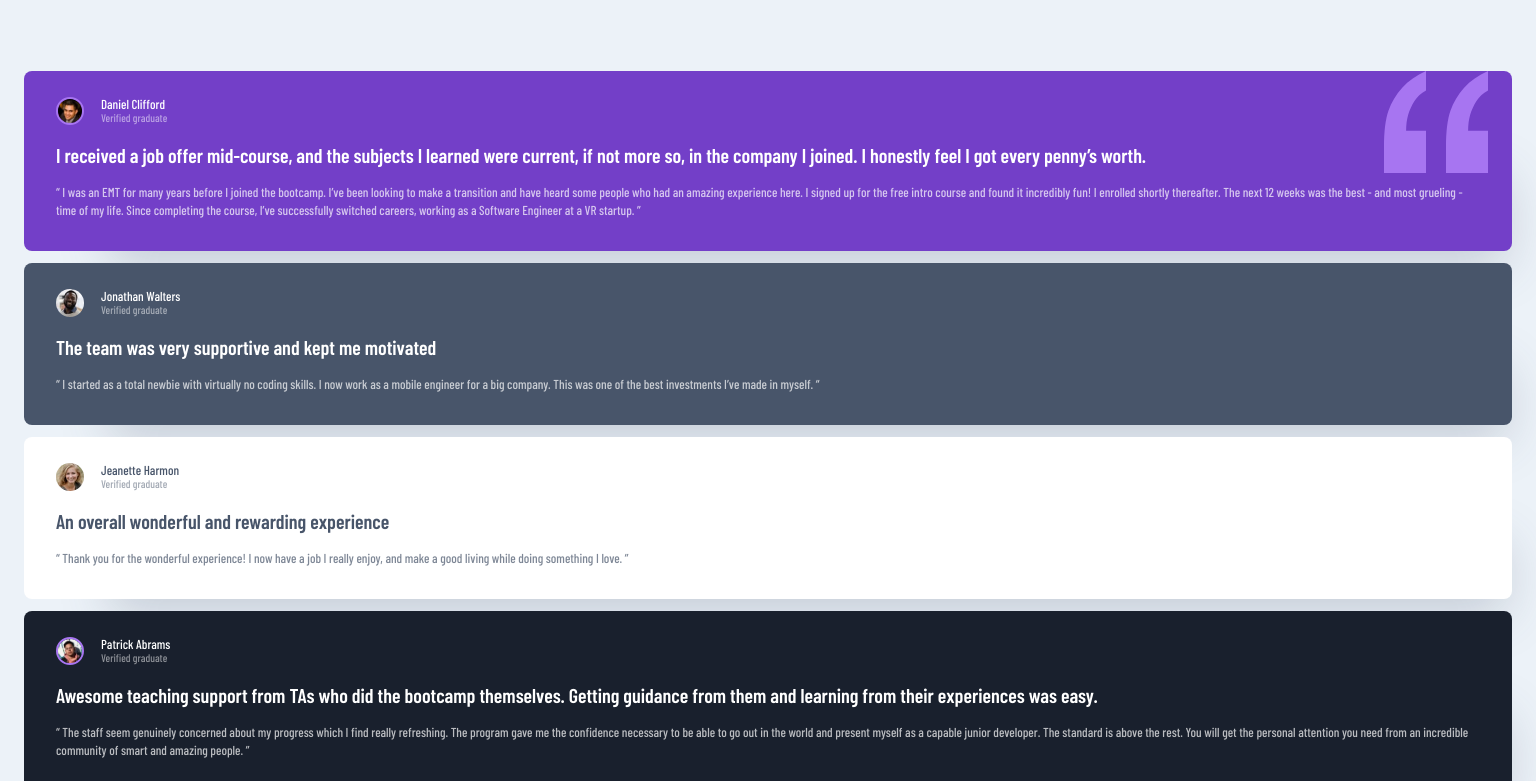
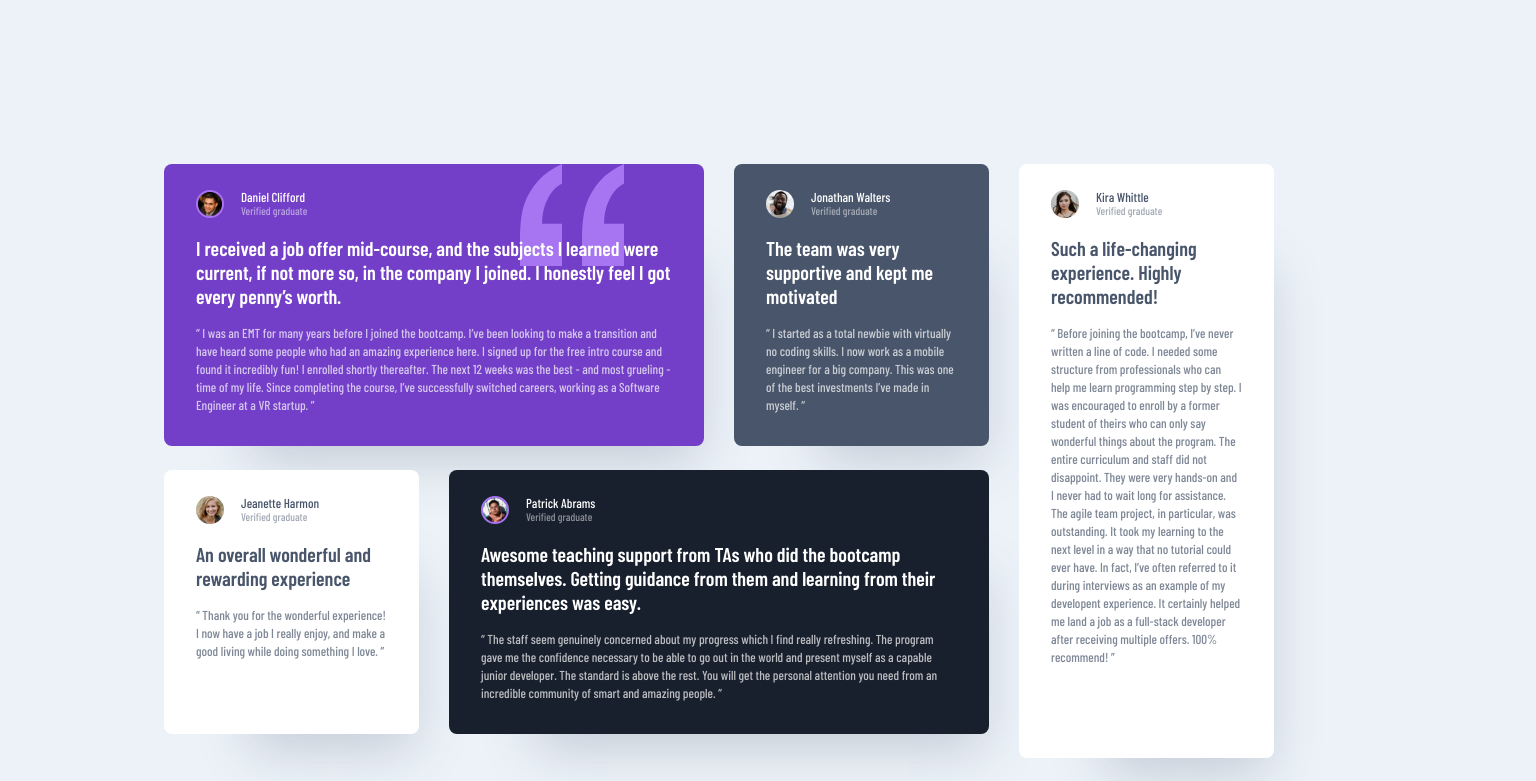
Before and after one commit to SabaMarghania1/testimonials-grid-sectiion, a plain HTML site: page index.html in a window 1536 px wide. Shown: the top 781 px of the page. Drawn offline with nearby package versions, Linux system fonts and the light colour scheme.

Commit message:
almost finished desktop

```diff
--- a/index.html
+++ b/index.html
@@ -47,7 +47,7 @@
           engineer for a big company. This was one of the best investments I’ve made in myself. “
         </p>
       </div>
-      <div class="card white">
+      <div class="card white Jeanette">
         <div class="author__info">
           <img src="./images/image-jeanette.jpg" alt="user" class="user" />
           <div>
@@ -80,7 +80,7 @@
           personal attention you need from an incredible community of smart and amazing people. ”
         </p>
       </div>
-      <div class="card white">
+      <div class="card white kira">
         <div class="author__info">
           <img src="./images/image-kira.jpg" alt="user" class="user" />
           <div>
@@ -104,49 +104,3 @@
     </main>
   </body>
 </html>
-
-<!--
-
-  Jonathan Walters
-  Verified Graduate
-
-  The team was very supportive and kept me motivated
-
-  “ I started as a total newbie with virtually no coding skills. I now work as a mobile engineer
-  for a big company. This was one of the best investments I’ve made in myself. ”
-
-  Jeanette Harmon
-  Verified Graduate
-
-  An overall wonderful and rewarding experience
-
-  “ Thank you for the wonderful experience! I now have a job I really enjoy, and make a good living
-  while doing something I love. ”
-
-  Patrick Abrams
-  Verified Graduate
-
-  Awesome teaching support from TAs who did the bootcamp themselves. Getting guidance from them and
-  learning from their experiences was easy.
-
-  “ The staff seem genuinely concerned about my progress which I find really refreshing. The program
-  gave me the confidence necessary to be able to go out in the world and present myself as a capable
-  junior developer. The standard is above the rest. You will get the personal attention you need from
-  an incredible community of smart and amazing people. ”
-
-  Kira Whittle
-  Verified Graduate
-
-  Such a life-changing experience. Highly recommended!
-
-  “ Before joining the bootcamp, I’ve never written a line of code. I needed some structure from
-  professionals who can help me learn programming step by step. I was encouraged to enroll by a former
-  student of theirs who can only say wonderful things about the program. The entire curriculum and staff
-  did not disappoint. They were very hands-on and I never had to wait long for assistance. The agile team
-  project, in particular, was outstanding. It took my learning to the next level in a way that no tutorial
-  could ever have. In fact, I’ve often referred to it during interviews as an example of my developent
-  experience. It certainly helped me land a job as a full-stack developer after receiving multiple offers.
-  100% recommend! ”
-
-
- -->
--- a/style.css
+++ b/style.css
@@ -22,19 +22,16 @@ a {
 }
 
 .main {
-  display: flex;
+  display: grid;
   flex-direction: column;
-  align-items: center;
-  justify-content: center;
-  gap: 12px;
-  flex-wrap: wrap;
+  row-gap: 24px;
+  column-gap: 30px;
 }
 
 .card {
   padding: 26px 32px 32px 32px;
   box-shadow: 40px 60px 50px -47px rgba(72, 85, 106, 0.25);
   border-radius: 8px;
-  width: 100%;
 }
 
 /* Card backgrounds */
@@ -114,3 +111,27 @@ a {
 .white .description {
   color: #48556a;
 }
+
+@media (min-width: 1440px) {
+  body {
+    padding: 164px;
+  }
+
+  .main {
+    grid-template-columns: repeat(4, 255px);
+  }
+
+  .violet {
+    background-position: top 0 right 80px;
+    grid-column: 1/3;
+  }
+
+  .dark {
+    grid-column: 2/4;
+  }
+
+  .kira {
+    grid-row: 1/4;
+    grid-column: 4/4;
+  }
+}
```
